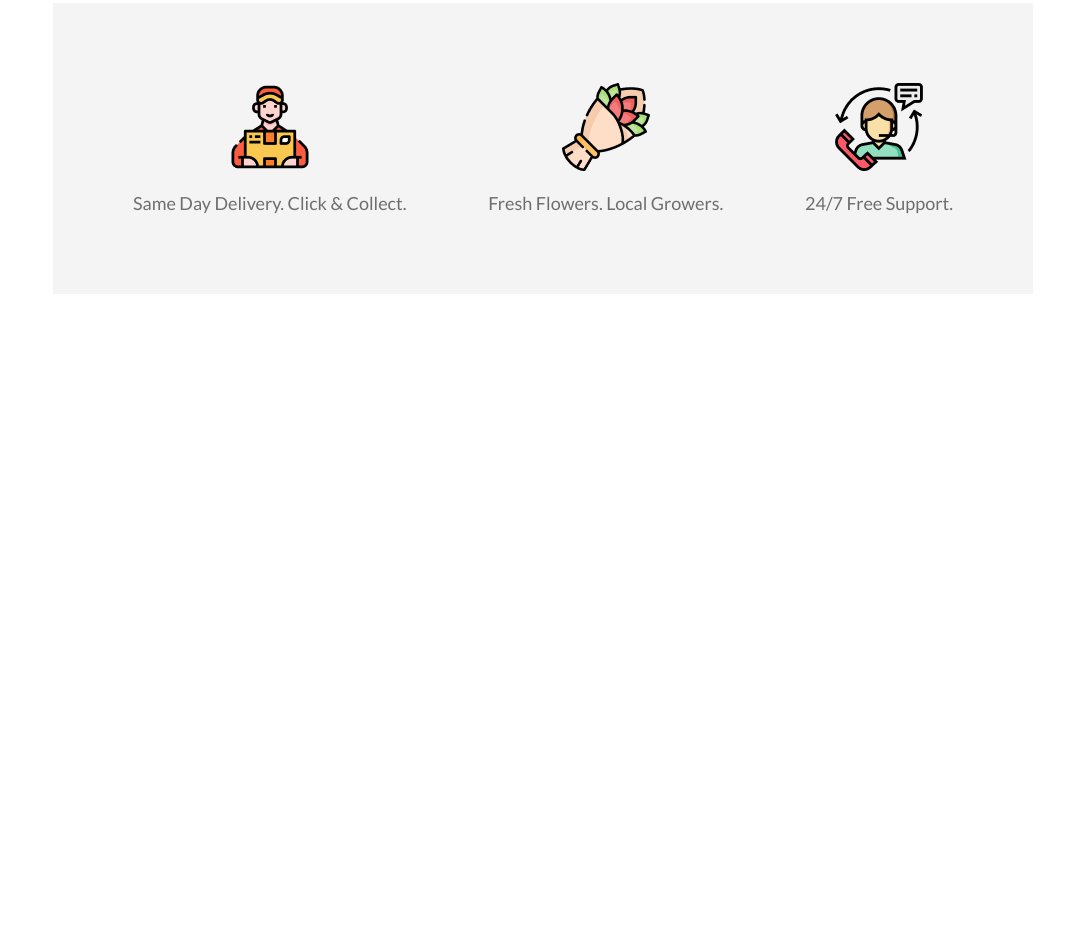
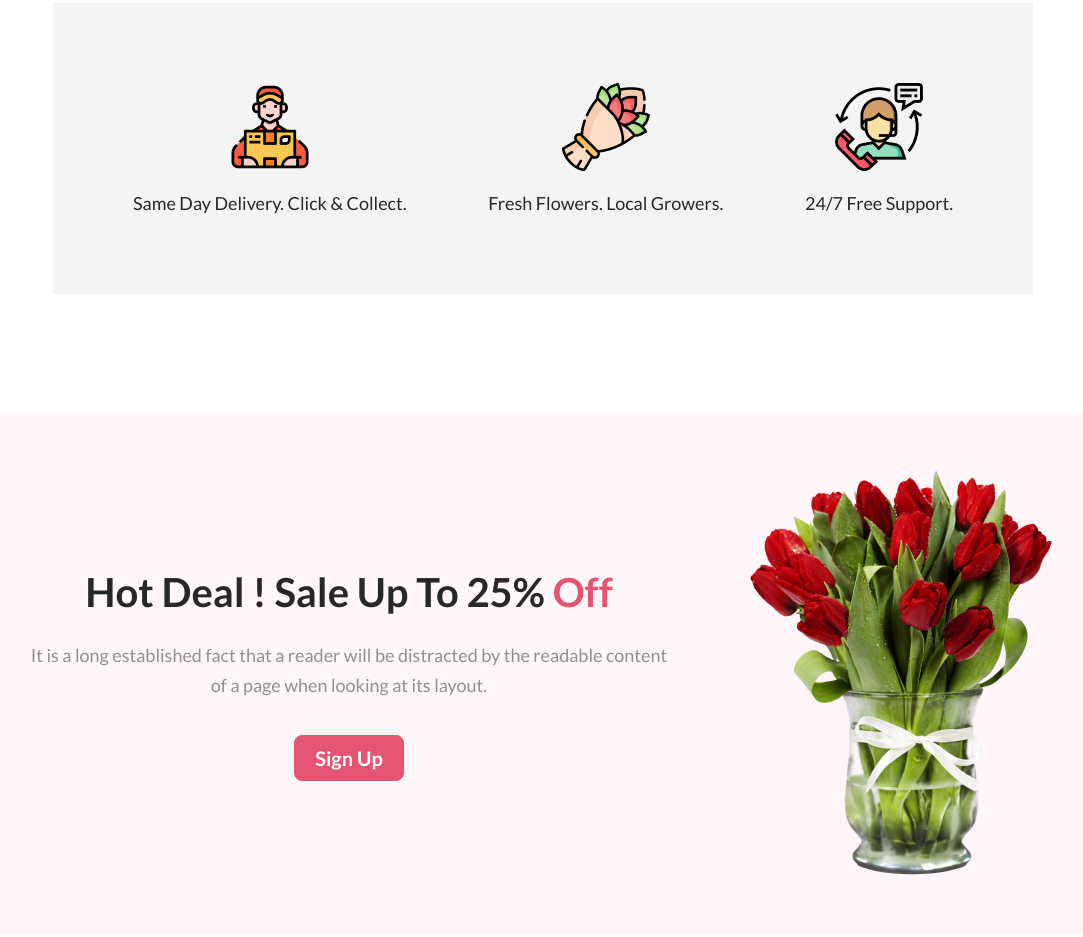
Before and after one commit to saadprof/PH-FlowerShop-assignment, a plain HTML site: page index.html in a window 1280 px wide. Shown: the part 1347-2284 px from the top of the page, without its empty margins (97-1180 px from the left). Before the commit the page ends 1761 px from the top, so only its background shows below. Drawn offline with Linux system fonts and the light colour scheme.

Commit message:
Hot deals section added and styles also.

```diff
--- a/index.html
+++ b/index.html
@@ -33,7 +33,6 @@
 
     <!-- Main section starts here -->
     <main id="main">
-
       <!-- Featured flowers section -->
       <section class="featured">
         <h3 class="featured-tittle">Our Featured Flowers</h3>
@@ -61,19 +60,34 @@
       <section class="promises">
         <div class="promise">
           <div>
-                <img src="images/Group 57.png" alt="">
+            <img src="images/Group 57.png" alt="" />
             <p class="promise-tittle">Same Day Delivery. Click & Collect.</p>
           </div>
           <div>
-                <img src="images/Group 58.png" alt="">
+            <img src="images/Group 58.png" alt="" />
             <p class="promise-tittle">Fresh Flowers. Local Growers.</p>
           </div>
           <div>
-                <img src="images/Group 59.png" alt="">
+            <img src="images/Group 59.png" alt="" />
             <p class="promise-tittle">24/7 Free Support.</p>
           </div>
         </div>
+      </section>
 
+      <!-- Hot deals section -->
+      <section class="hot-deals">
+        <div class="deals-content">
+            <div>
+                <h3 class="deals-tittle">
+                  Hot Deal ! Sale Up To 25% <span style="color: #e55473">Off</span>
+                </h3>
+                <p class="deals-desc">
+                  It is a long established fact that a reader will be distracted by
+                  the readable content of a page when looking at its layout.
+                </p>
+                <button class="primary-btn">Sign Up</button>
+            </div>
+            <img src="images/pngwing 8.png" alt="" />
         </div>
       </section>
     </main>
--- a/style.css
+++ b/style.css
@@ -164,6 +164,32 @@
 #main .promise .promise-tittle{
     font-size: 18px;
     font-weight: 400;
-    color: #6e6e6e;
+    color: #272727;
     margin-top: 18px;
 }
+
+/* Hot deals styles here */
+#main .hot-deals{
+    background-color: #FEF6F8;
+}
+#main .deals-content{
+    display: flex;
+    align-items: center;
+    justify-content: space-around;
+    gap: 70px;
+
+    text-align: center;
+    padding: 50px 120px;
+}
+#main .deals-tittle{
+    font-size: 40px;
+    font-weight: 800;
+    color: #272727;
+}
+#main .deals-desc{
+    font-size: 18px;
+    font-weight: 400;
+    color: #2727277e;
+    margin: 24px 0 35px 0;
+    line-height: 30px;
+}
```
Lines whose indentation alone changed are shown as unchanged.
